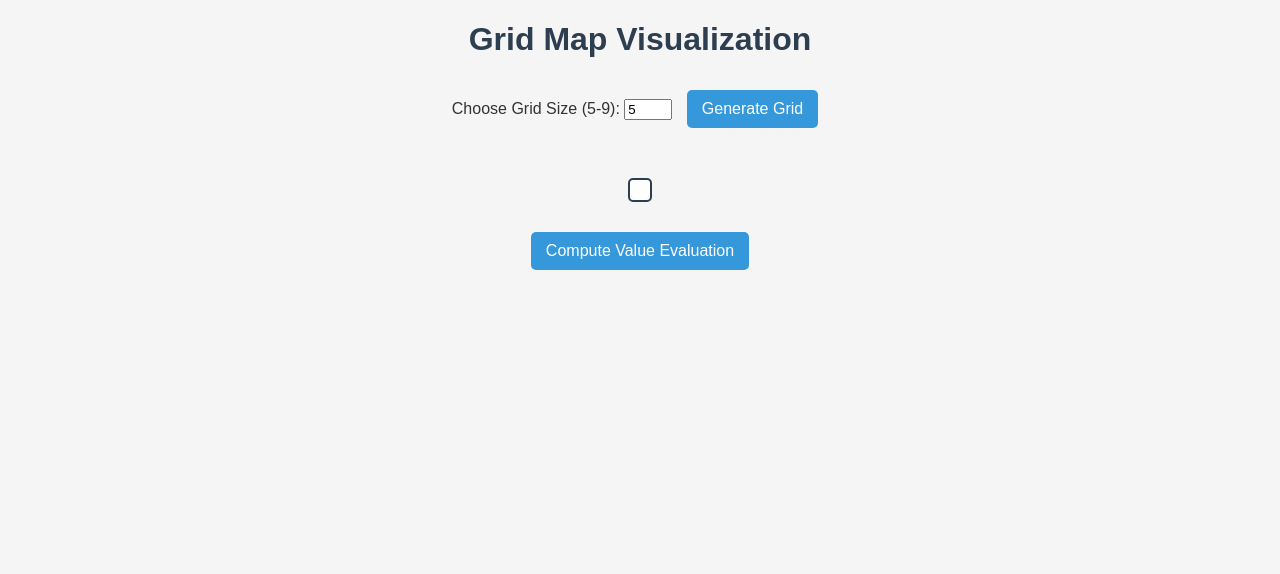
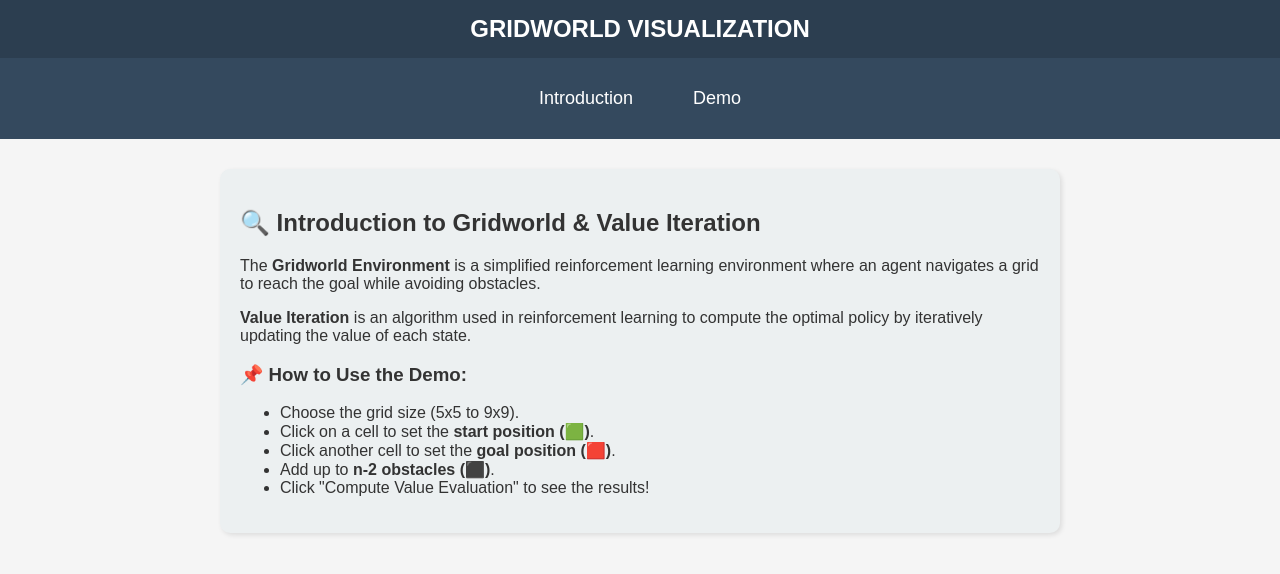
Before and after one commit to Sunny091/Gridworld-Environment-and-Value-Iteration, a Flask app: page / in a window 1280 px wide. Shown: the top 574 px of the page. Run offline with Flask 3, Linux system fonts and the light colour scheme.

Commit message:
beautify web & add introduction, demo page

```diff
--- /dev/null
+++ b/static/styles.css
@@ -0,0 +1,139 @@
+/* General Styling */
+body {
+    font-family: "Arial", sans-serif;
+    text-align: center;
+    background-color: #f5f5f5;
+    color: #333;
+    margin: 0;
+    padding: 0;
+}
+
+/* Header Styling */
+.header {
+    background-color: #2c3e50;
+    color: white;
+    padding: 15px;
+    font-size: 24px;
+    font-weight: bold;
+    text-transform: uppercase;
+}
+
+/* Navigation Bar */
+.nav-bar {
+    display: flex;
+    justify-content: center;
+    background-color: #34495e;
+    padding: 10px;
+}
+
+.nav-bar button {
+    background: none;
+    border: none;
+    color: white;
+    font-size: 18px;
+    padding: 10px 20px;
+    cursor: pointer;
+    transition: 0.3s;
+}
+
+.nav-bar button:hover {
+    background-color: #1abc9c;
+}
+
+/* Sections Styling */
+.section {
+    display: none;
+    padding: 30px;
+}
+
+.active {
+    display: block;
+}
+
+/* Grid Styles */
+.grid {
+    display: grid;
+    gap: 2px;
+    margin: 20px auto;
+    border: 2px solid #2c3e50;
+    background-color: #fff;
+    padding: 10px;
+    border-radius: 5px;
+    width: fit-content;
+}
+
+.cell {
+    width: 50px;
+    height: 50px;
+    background-color: white;
+    border: 1px solid black;
+    display: flex;
+    align-items: center;
+    justify-content: center;
+    font-size: 14px;
+    font-weight: bold;
+}
+
+/* Colors for Different Grid Types */
+.start {
+    background-color: #27ae60;
+    color: white;
+}
+
+.goal {
+    background-color: #e74c3c;
+    color: white;
+}
+
+.obstacle {
+    background-color: gray;
+}
+
+.current {
+    background-color: yellow;
+}
+
+/* Button Styling */
+button {
+    background-color: #3498db;
+    color: white;
+    padding: 10px 15px;
+    border: none;
+    border-radius: 5px;
+    font-size: 16px;
+    cursor: pointer;
+    margin: 10px;
+    transition: 0.3s;
+}
+
+button:hover {
+    background-color: #2980b9;
+}
+
+/* Introduction Page */
+.intro-content {
+    max-width: 800px;
+    margin: auto;
+    text-align: left;
+    background: #ecf0f1;
+    padding: 20px;
+    border-radius: 10px;
+    box-shadow: 2px 2px 5px rgba(0, 0, 0, 0.1);
+}
+
+/* Demo Page Grid Display (Vertical Arrangement) */
+.grid-container {
+    display: flex;
+    flex-direction: column;
+    align-items: center;
+    width: 100%;
+}
+
+.grid-box {
+    text-align: center;
+    padding: 15px;
+    background: #ecf0f1;
+    border-radius: 10px;
+    box-shadow: 2px 2px 5px rgba(0, 0, 0, 0.1);
+    margin-bottom: 20px;
+}
--- a/templates/index.html
+++ b/templates/index.html
@@ -3,117 +3,71 @@
     <head>
         <meta charset="UTF-8" />
         <meta name="viewport" content="width=device-width, initial-scale=1.0" />
-        <title>Grid Map Visualization</title>
-        <style>
-            /* General Page Styling */
-            body {
-                font-family: "Arial", sans-serif;
-                text-align: center;
-                background-color: #f5f5f5;
-                color: #333;
-            }
-
-            h1 {
-                color: #2c3e50;
-            }
-
-            .container {
-                display: flex;
-                flex-direction: column;
-                align-items: center;
-                padding: 20px;
-            }
-
-            .grid {
-                display: grid;
-                gap: 2px;
-                margin: 20px;
-                border: 2px solid #2c3e50;
-                background-color: #fff;
-                padding: 10px;
-                border-radius: 5px;
-            }
-
-            .cell {
-                width: 50px;
-                height: 50px;
-                background-color: white;
-                border: 1px solid black;
-                display: flex;
-                align-items: center;
-                justify-content: center;
-                font-size: 14px;
-                font-weight: bold;
-                position: relative;
-            }
-
-            /* Colors for Different Grid Types */
-            .start {
-                background-color: #27ae60;
-                color: white;
-            }
-            .goal {
-                background-color: #e74c3c;
-                color: white;
-            }
-            .obstacle {
-                background-color: gray;
-            }
-            .current {
-                background-color: yellow;
-            }
-
-            /* Buttons */
-            button {
-                background-color: #3498db;
-                color: white;
-                padding: 10px 15px;
-                border: none;
-                border-radius: 5px;
-                font-size: 16px;
-                cursor: pointer;
-                margin: 10px;
-                transition: 0.3s;
-            }
-
-            button:hover {
-                background-color: #2980b9;
-            }
-
-            /* Hidden Sections for Results */
-            .results {
-                display: none; /* Initially Hidden */
-                margin-top: 30px;
-            }
-
-            .grid-container {
-                display: flex;
-                justify-content: space-around;
-                width: 100%;
-                flex-wrap: wrap;
-            }
-
-            .grid-box {
-                text-align: center;
-                padding: 15px;
-                background: #ecf0f1;
-                border-radius: 10px;
-                box-shadow: 2px 2px 5px rgba(0, 0, 0, 0.1);
-            }
-        </style>
+        <title>Gridworld Visualization</title>
+        <!-- Flask 正確載入 CSS -->
+        <link
+            rel="stylesheet"
+            href="{{ url_for('static', filename='styles.css') }}"
+        />
     </head>
     <body>
-        <h1>Grid Map Visualization</h1>
+        <!-- Title Section -->
+        <div class="header">Gridworld Visualization</div>
+
+        <!-- Navigation Bar -->
+        <div class="nav-bar">
+            <button onclick="switchSection('introduction')">
+                Introduction
+            </button>
+            <button onclick="switchSection('demo')">Demo</button>
+        </div>
+
+        <!-- Introduction Page -->
+        <div id="introduction" class="section active">
+            <div class="intro-content">
+                <h2>🔍 Introduction to Gridworld & Value Iteration</h2>
+                <p>
+                    The <strong>Gridworld Environment</strong> is a simplified
+                    reinforcement learning environment where an agent navigates
+                    a grid to reach the goal while avoiding obstacles.
+                </p>
+                <p>
+                    <strong>Value Iteration</strong> is an algorithm used in
+                    reinforcement learning to compute the optimal policy by
+                    iteratively updating the value of each state.
+                </p>
+
+                <h3>📌 How to Use the Demo:</h3>
+                <ul>
+                    <li>Choose the grid size (5x5 to 9x9).</li>
+                    <li>
+                        Click on a cell to set the
+                        <strong>start position (🟩)</strong>.
+                    </li>
+                    <li>
+                        Click another cell to set the
+                        <strong>goal position (🟥)</strong>.
+                    </li>
+                    <li>Add up to <strong>n-2 obstacles (⬛)</strong>.</li>
+                    <li>
+                        Click "Compute Value Evaluation" to see the results!
+                    </li>
+                </ul>
+            </div>
+        </div>
+
+        <!-- Demo Page -->
+        <div id="demo" class="section">
+            <h2>🔧 Gridworld Demo</h2>
+
             <label for="size">Choose Grid Size (5-9):</label>
             <input type="number" id="size" min="5" max="9" value="5" />
             <button onclick="generateGrid()">Generate Grid</button>
 
-        <div class="container">
             <div id="gridContainer" class="grid"></div>
             <button onclick="evaluateValues()">Compute Value Evaluation</button>
-        </div>
 
-        <!-- Hidden by Default: Display After Computing -->
+            <!-- Results Section -->
             <div id="resultsSection" class="results">
                 <div class="grid-container">
                     <div class="grid-box">
@@ -130,6 +84,7 @@
                     </div>
                 </div>
             </div>
+        </div>
 
         <script>
             let gridSize = 5;
@@ -137,7 +92,15 @@
             let obstacleCount = 0;
             let maxObstacles = 3;
 
+            function switchSection(section) {
+                document
+                    .querySelectorAll(".section")
+                    .forEach((sec) => sec.classList.remove("active"));
+                document.getElementById(section).classList.add("active");
+            }
+
             function generateGrid() {
+                // Get grid size from user input
                 gridSize = parseInt(document.getElementById("size").value);
                 maxObstacles = gridSize - 2;
                 obstacleCount = 0;
@@ -146,7 +109,7 @@
                 );
 
                 const gridContainer = document.getElementById("gridContainer");
-                gridContainer.innerHTML = "";
+                gridContainer.innerHTML = ""; // Clear previous grid
                 gridContainer.style.gridTemplateColumns = `repeat(${gridSize}, 50px)`;
                 gridContainer.style.gridTemplateRows = `repeat(${gridSize}, 50px)`;
 
@@ -161,7 +124,7 @@
                     }
                 }
 
-                // Hide the results section when regenerating
+                // Hide results section when regenerating the grid
                 document.getElementById("resultsSection").style.display =
                     "none";
             }
```
Lines whose indentation alone changed are shown as unchanged.
